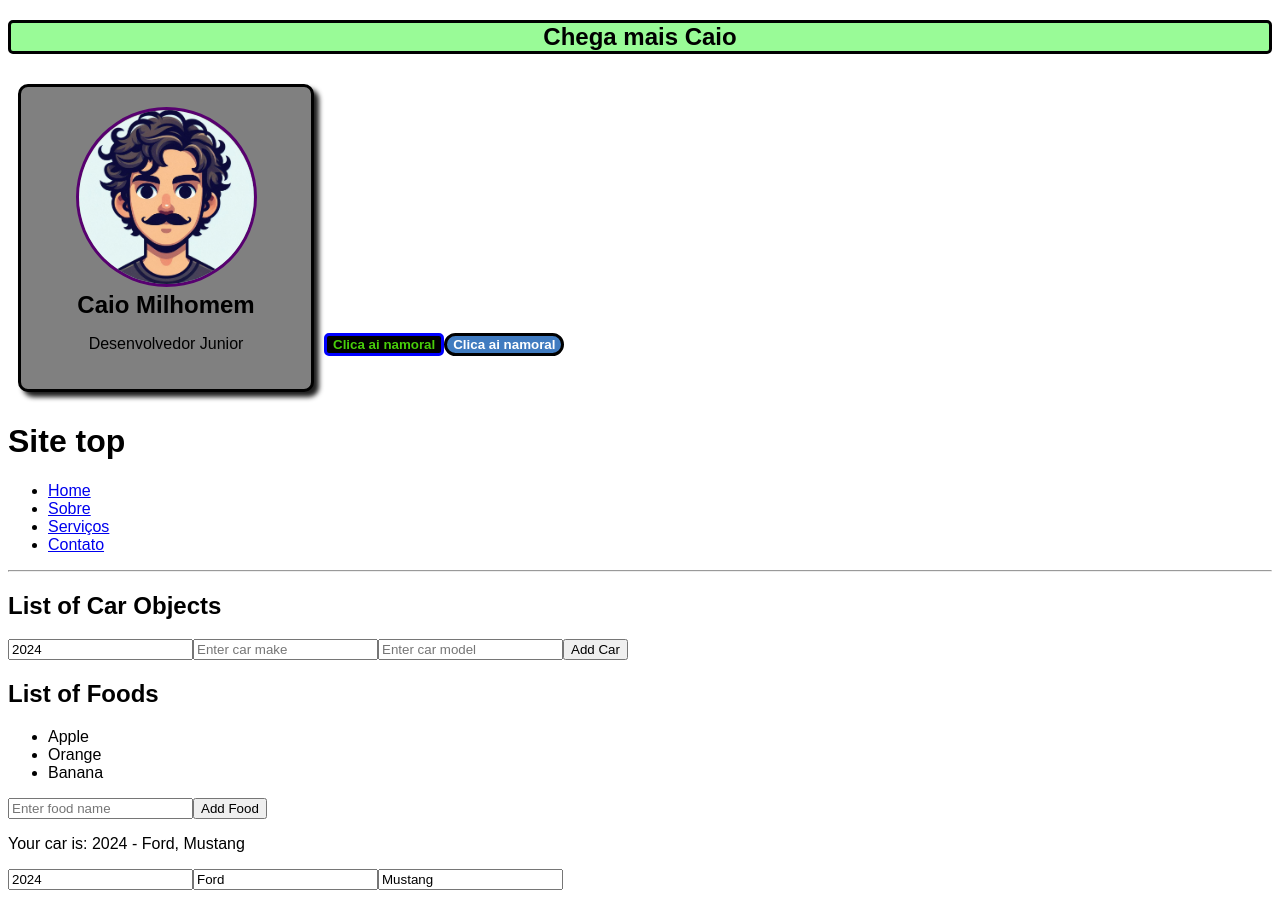
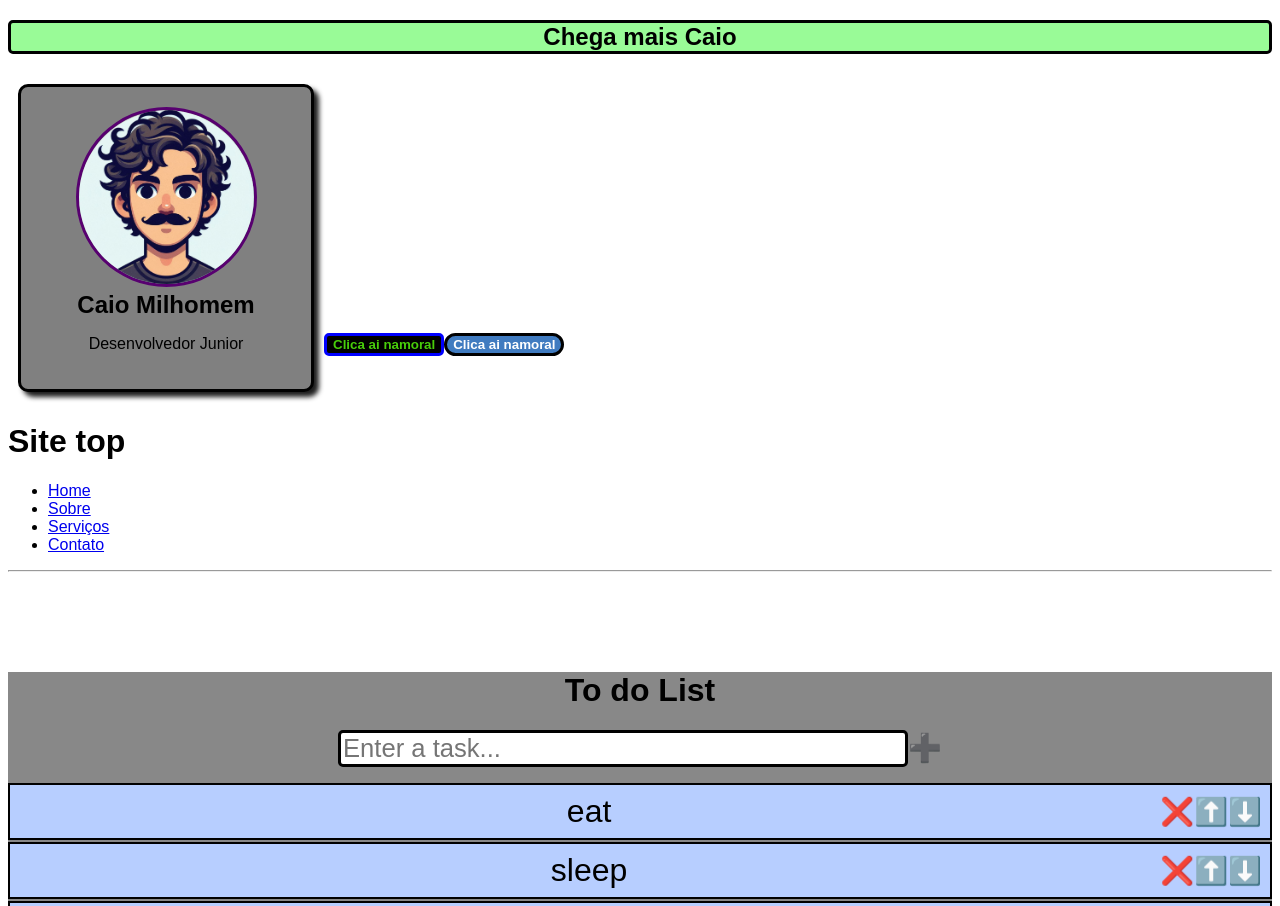
Before and after one commit to Caio-Milhomem/Curso-React, a React (Vite) app: page / in a window 1280 px wide. Shown: the top 906 px of the page. Built offline with nearby package versions, Linux system fonts and the light colour scheme.

Commit message:
To do List app

```diff
--- a/src/App.jsx
+++ b/src/App.jsx
@@ -16,6 +16,7 @@ import UpdaterFunctions from "./UpdaterFunctions"
 import UpdateObjects from "./UpdateObjects"
 import UpdateArrays from "./UpdateArrays"
 import UpdateArraysOfObjects from "./UpdateArraysOfObjects"
+import ToDoList from "./ToDoList"
 
 function App() {
   const fruits = [
@@ -32,6 +33,7 @@ function App() {
       <Button />
       <ButtonInline />
       <Header />
+      <ToDoList />
       <UpdateArraysOfObjects />
       <UpdateArrays />
       <UpdateObjects />
--- /dev/null
+++ b/src/ToDoList.jsx
@@ -0,0 +1,62 @@
+import { useState } from "react"
+
+function ToDoList() {
+
+    const [tasks, setTasks] = useState(["eat", "sleep", "repeat"])
+    const [newTask, setNewTask] = useState("")
+
+    function handleInputChange(event) {
+        setNewTask(event.target.value)
+    }
+
+    function addTask() {
+
+        if (newTask.trim() !== "") {
+            setTasks(t => [...t, newTask])
+            setNewTask()
+        }
+    }
+
+    function deleteTask(index) {
+        const updatedTasks = tasks.filter((_, i) => i !== index)
+        setTasks(updatedTasks)
+    }
+
+    function moveTaskUp(index) {
+        if (index > 0) {
+            const updatedTasks = [...tasks];
+            [updatedTasks[index], updatedTasks[index - 1]] = [updatedTasks[index - 1], updatedTasks[index]];
+            setTasks(updatedTasks);
+        }
+    }
+
+    function moveTaskDown(index) {
+        if (index < tasks.length - 1) {
+            const updatedTasks = [...tasks];
+            [updatedTasks[index], updatedTasks[index + 1]] = [updatedTasks[index + 1], updatedTasks[index]];
+            setTasks(updatedTasks);
+        }
+    }
+
+    return (
+        <div className="to-do-list">
+            <h1>To do List</h1>
+            <div>
+                <input type="text" placeholder="Enter a task..." value={newTask} onChange={handleInputChange} />
+                <button className="add-button" onClick={addTask}>➕</button>
+            </div>
+            <ul>
+                {tasks.map((tasks, index) =>
+                    <li key={index}>
+                        <span className="text">{tasks}</span>
+                        <button className="delete-button" onClick={() => deleteTask(index)}>❌</button>
+                        <button className="move-button" onClick={() => moveTaskUp(index)}>⬆️</button>
+                        <button className="move-button" onClick={() => moveTaskDown(index)}>⬇️</button>
+                    </li>
+                )}
+            </ul>
+        </div>
+    )
+}
+
+export default ToDoList
--- a/src/UpdateArraysOfObjects.jsx
+++ b/src/UpdateArraysOfObjects.jsx
@@ -46,7 +46,9 @@ function UpdateArraysOfObjects() {
             <input type="text" value={carMake} onChange={handleMakeChange} placeholder="Enter car make" />
             <input type="text" value={carModel} onChange={handleModelChange} placeholder="Enter car model" />
             <button onClick={handleAddCar}>Add Car</button>
+            <hr />
         </div>
+
     )
 }
 export default UpdateArraysOfObjects
--- a/src/index.css
+++ b/src/index.css
@@ -105,3 +105,42 @@ input[type="color"] {
   width: 75px;
   height: 50px;
 }
+
+.to-do-list {
+  text-align: center;
+  margin-top: 100px;
+  background-color: #888888;
+}
+
+.to-do-list button {
+  font-size: 1.7rem;
+  background-color: transparent;
+  cursor: pointer;
+  padding: 0;
+  border: none;
+}
+
+.to-do-list input[type="text"] {
+  font-size: 1.6rem;
+  width: 35rem;
+  border: 3px solid rgb(0, 0, 0);
+  border-radius: 5px;
+}
+
+.to-do-list ul {
+  padding: 0%;
+}
+
+.to-do-list li {
+  font-size: 2rem;
+  padding: 0.5rem;
+  margin-bottom: 2px;
+  display: flex;
+  align-items: center;
+  background-color: rgb(183, 206, 255);
+  border: 2px solid black;
+}
+
+.text {
+  flex: 1;
+}
```
